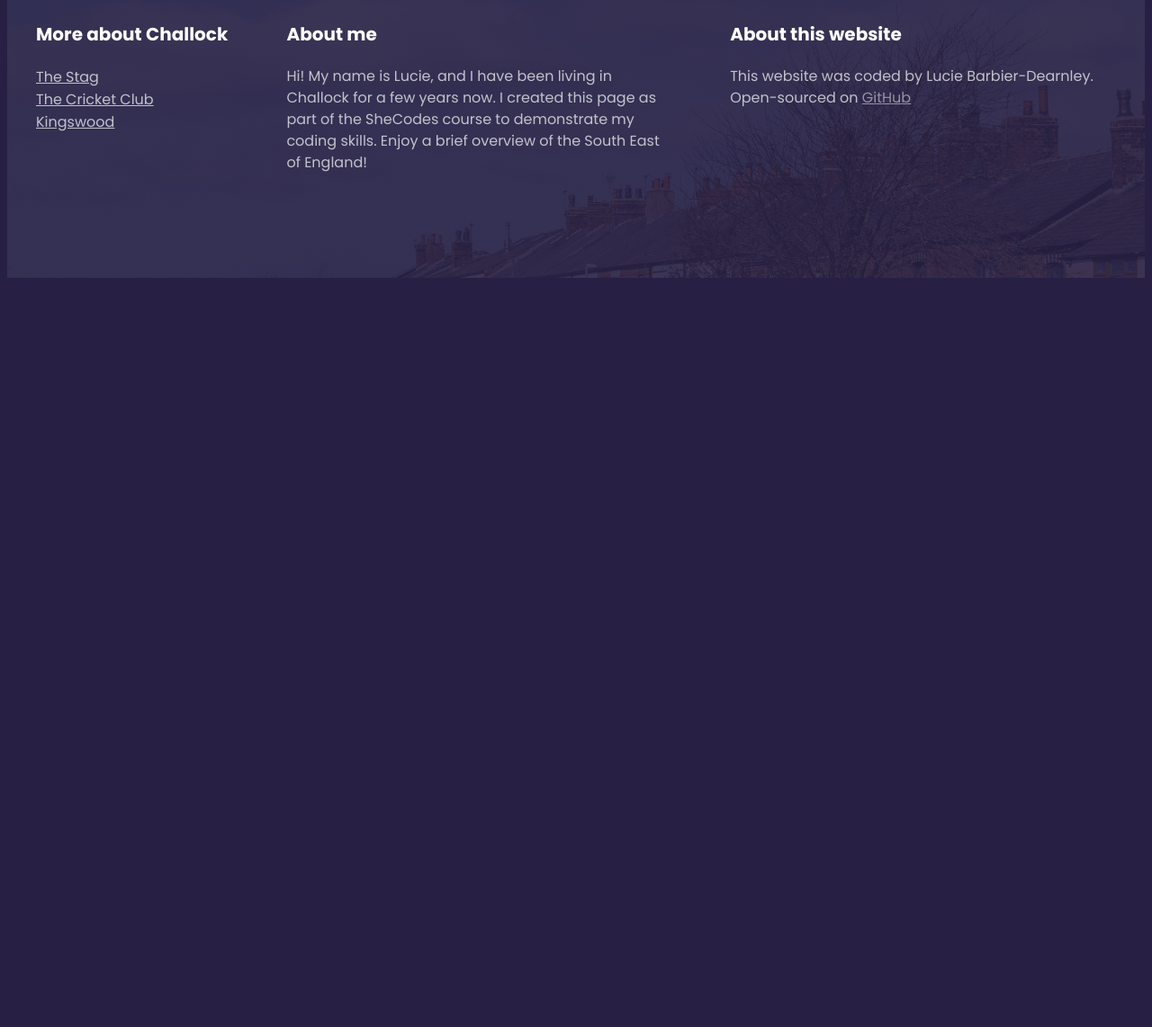
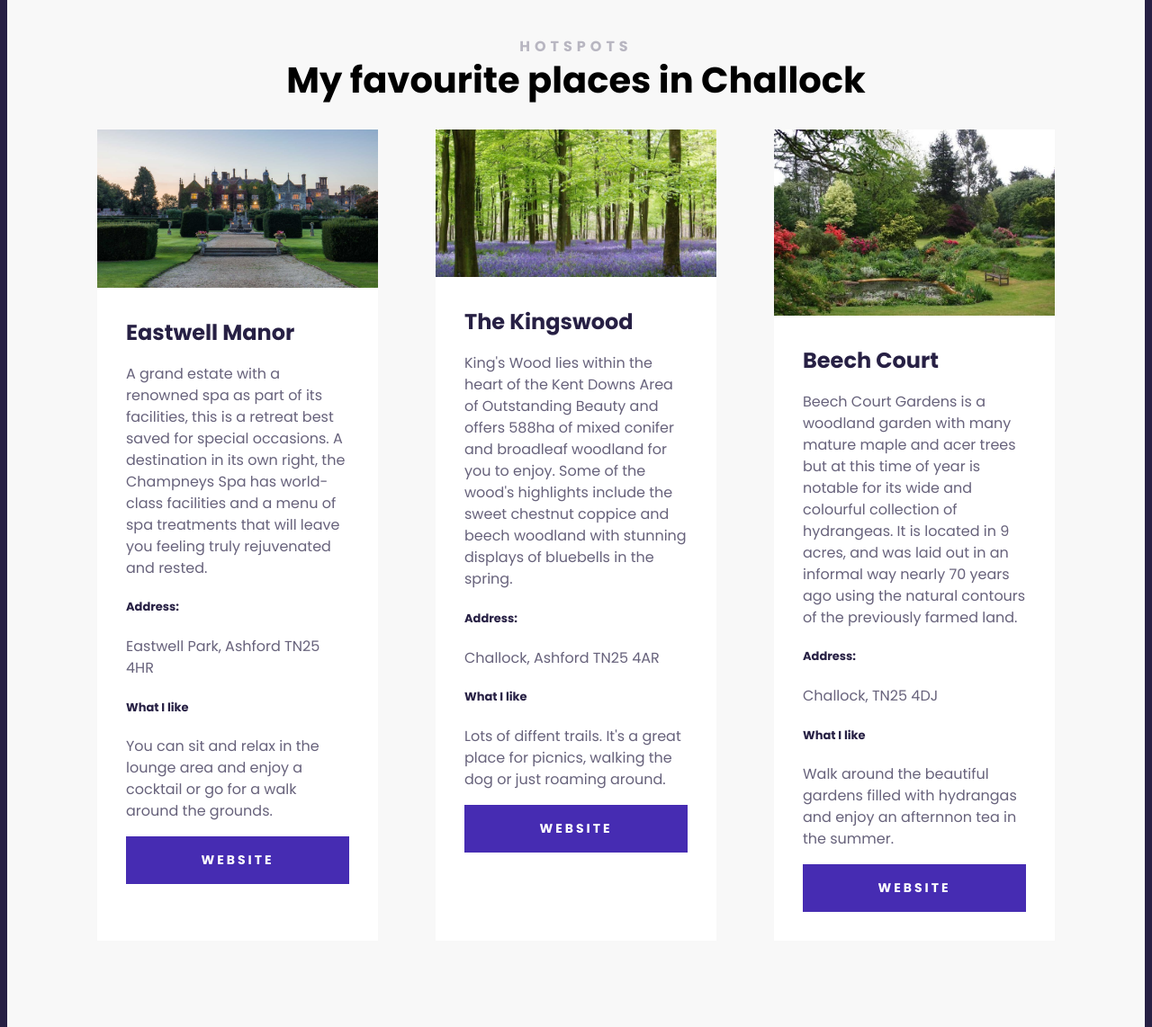
Before and after one commit to luciebarbierdearnley/challock-travel-project, a plain HTML site: page index.html in a window 1280 px wide. Shown: the part 1655-2797 px from the top of the page at 90% size. Before the commit the page ends 1972 px from the top, so only its background shows below. Drawn offline with Linux system fonts and the light colour scheme.

Commit message:
Added the cards

```diff
--- a/index.html
+++ b/index.html
@@ -20,7 +20,7 @@
         <a href="#more">Learn more</a>
       </header>
       <main>
-        <section class="grid grid-2-colums">
+        <section class="grid grid-2-columns">
           <div>
             <img
               src="images/challock-pub.jpeg"
@@ -51,9 +51,109 @@
             </p>
           </div>
         </section>
+        <section class="second-section">
+          <h2 class="text-center">Hotspots</h2>
+          <h3 class="text-center">My favourite places in Challock</h3>
+          <div class="grid grid-3-columns">
+            <div class="card">
+              <div class="card-header">
+                <img
+                  src="images/eastwell-manor.jpeg"
+                  alt="Wide photo of Eastwell manor"
+                  class="img-responsive" />
+              </div>
+              <div class="card-body">
+                <h4>Eastwell Manor</h4>
+                <p>
+                  A grand estate with a renowned spa as part of its facilities,
+                  this is a retreat best saved for special occasions. A
+                  destination in its own right, the Champneys Spa has
+                  world-class facilities and a menu of spa treatments that will
+                  leave you feeling truly rejuvenated and rested.
+                </p>
+                <h5>Address:</h5>
+                <p>Eastwell Park, Ashford TN25 4HR</p>
+                <h5>What I like</h5>
+                <p>
+                  You can sit and relax in the lounge area and enjoy a cocktail
+                  or go for a walk around the grounds.
+                </p>
+                <a
+                  href="https://www.champneys.com/hotels/eastwell-manor/"
+                  target="_blank"
+                  class="btn"
+                  >Website</a
+                >
+              </div>
+            </div>
+            <div class="card">
+              <div class="card-header">
+                <img
+                  src="images/kingswood.jpeg"
+                  alt="In the Kingswood in Spring"
+                  class="img-responsive" />
+              </div>
+              <div class="card-body">
+                <h4>The Kingswood</h4>
+                <p>
+                  King's Wood lies within the heart of the Kent Downs Area of
+                  Outstanding Beauty and offers 588ha of mixed conifer and
+                  broadleaf woodland for you to enjoy. Some of the wood's
+                  highlights include the sweet chestnut coppice and beech
+                  woodland with stunning displays of bluebells in the spring.
+                </p>
+                <h5>Address:</h5>
+                <p>Challock, Ashford TN25 4AR</p>
+                <h5>What I like</h5>
+                <p>
+                  Lots of diffent trails. It's a great place for picnics,
+                  walking the dog or just roaming around.
+                </p>
+                <a
+                  href="https://www.forestryengland.uk/kings-wood"
+                  target="_blank"
+                  class="btn"
+                  >Website</a
+                >
+              </div>
+            </div>
+            <div class="card">
+              <div class="card-header">
+                <img
+                  src="images/beechcourt.jpeg"
+                  alt="Gardens at Beech court tea rooms"
+                  class="img-responsive" />
+              </div>
+              <div class="card-body">
+                <h4>Beech Court</h4>
+                <p>
+                  Beech Court Gardens is a woodland garden with many mature
+                  maple and acer trees but at this time of year is notable for
+                  its wide and colourful collection of hydrangeas. It is located
+                  in 9 acres, and was laid out in an informal way nearly 70
+                  years ago using the natural contours of the previously farmed
+                  land.
+                </p>
+                <h5>Address:</h5>
+                <p>Challock, TN25 4DJ</p>
+                <h5>What I like</h5>
+                <p>
+                  Walk around the beautiful gardens filled with hydrangas and
+                  enjoy an afternnon tea in the summer.
+                </p>
+                <a
+                  href="https://www.beechcourtgardens.co.uk/"
+                  target="_blank"
+                  class="btn"
+                  >Website</a
+                >
+              </div>
+            </div>
+          </div>
+        </section>
       </main>
       <footer>
-        <section class="grid grid-3-colums-first-narrow">
+        <section class="grid grid-3-columns-first-narrow">
           <div>
             <h3>More about Challock</h3>
             <ul>
--- a/src/style.css
+++ b/src/style.css
@@ -8,22 +8,59 @@ body {
   margin: 0 auto;
 }
 
+.text-center {
+  text-align: center;
+}
 .grid {
   display: grid;
   grid-gap: 64px;
 }
 
-.grid-2-colums {
+.grid-2-columns {
   grid-template-columns: 1fr 1fr;
 }
 
-.grid-3-colums-first-narrow {
+.grid-3-columns-first-narrow {
   grid-template-columns: 1fr 2fr 2fr;
 }
+
+.card {
+  background-color: white;
+  margin: 30px 0;
+}
+
+.card-body {
+  padding: 32px;
+}
+.btn {
+  display: block;
+  color: white;
+  font-size: 14px;
+  font-weight: 700;
+  line-height: 21px;
+  letter-spacing: 3px;
+  text-align: center;
+  text-transform: uppercase;
+  padding: 16px;
+  background-color: #462cb2;
+  text-decoration: none;
+}
+.grid-3-columns {
+  grid-template-columns: 1fr 1fr 1fr;
+}
+
+.img-responsive {
+  max-width: 100%;
+  display: block;
+}
 section {
-  max-width: 1200px;
+  max-width: 100%;
   margin: 0 auto;
-  padding: 100px 0;
+  padding: 100px;
+}
+
+section.second-section {
+  background-color: #f8f8f8;
 }
 header {
   background-image: linear-gradient(rgba(0, 0, 0, 0.4), rgba(0, 0, 0, 0.4)),
@@ -72,9 +109,6 @@ header a {
   margin-top: 32px;
 }
 
-.img-responsive {
-  max-width: 100%;
-}
 main {
   background-color: white;
 }
@@ -108,6 +142,23 @@ main p {
   text-align: left;
   color: #272044;
   opacity: 0.7;
+}
+
+.card h4 {
+  color: #272044;
+  font-size: 24px;
+  font-weight: 700;
+  line-height: 36px;
+  text-align: left;
+  margin: 0;
+}
+
+.card h5 {
+  color: #272044;
+  font-size: 13px;
+  font-weight: 700;
+  line-height: 20px;
+  text-align: left;
 }
 
 footer {
```
Also changed, not shown: images/beechcourt.jpeg (added), images/eastwell-manor.jpeg (added), images/kingswood.jpeg (added).
